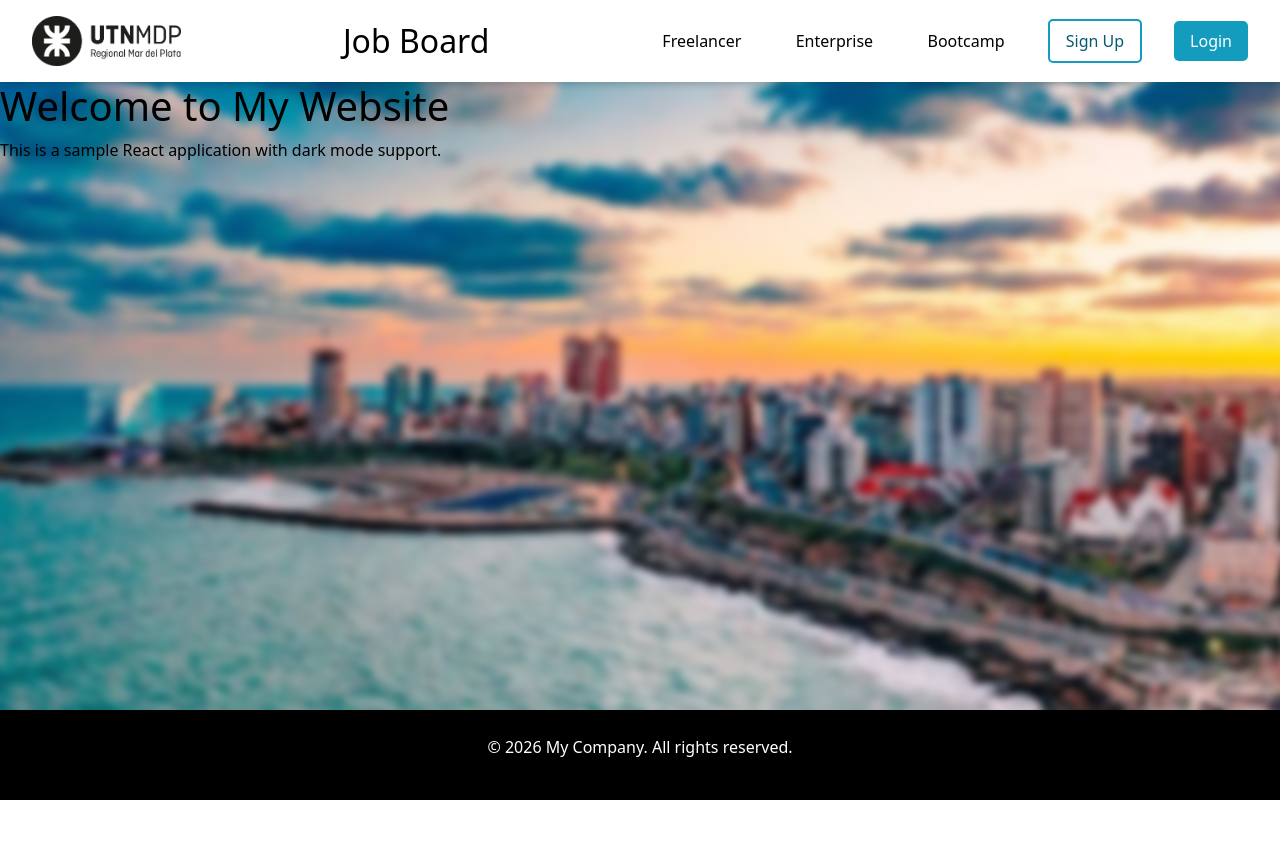
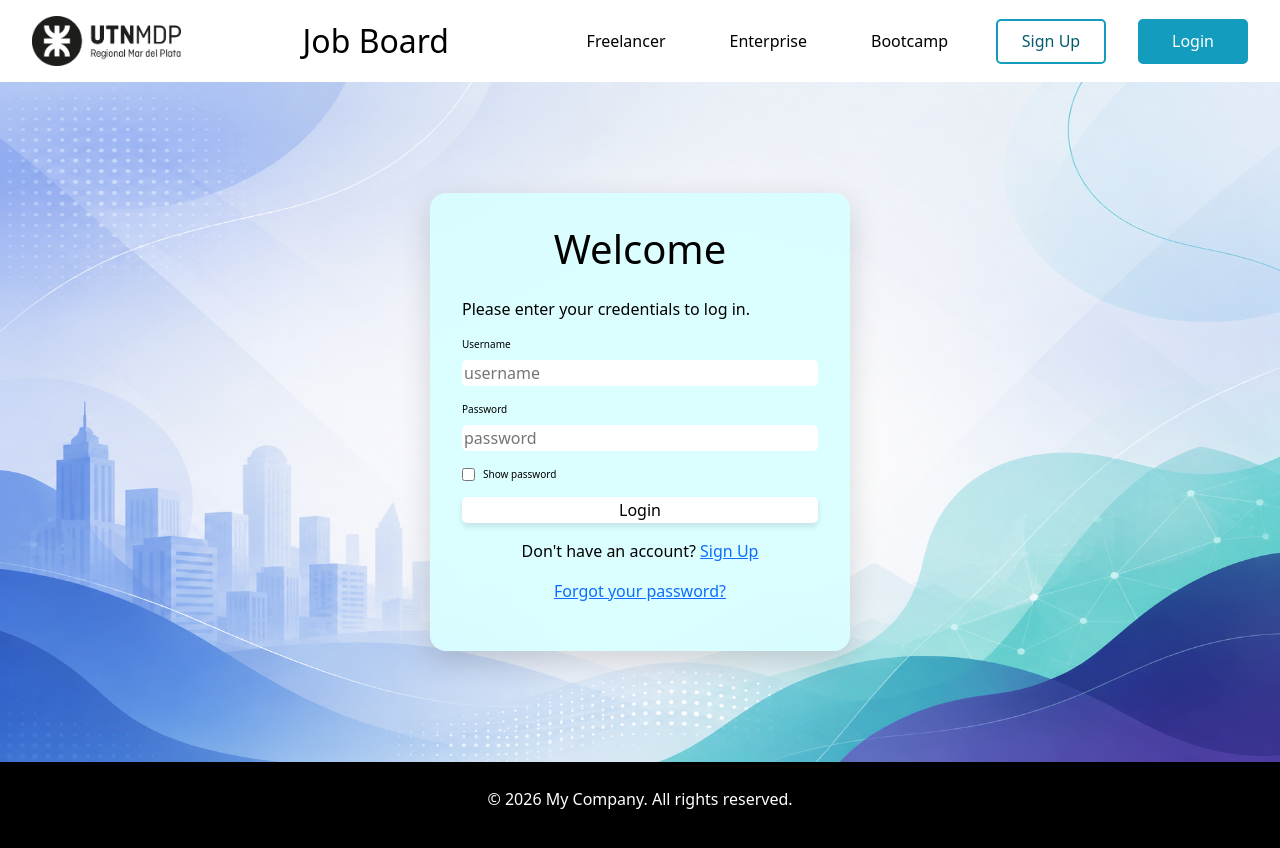
Before and after one commit to joaquinDev22/Proyecto-Final-Front-End, a React (Vite) app: page /login in a window 1280 px wide. Shown: the top 848 px of the page. Before the commit the page ends 800 px from the top, so only its background shows below. Built offline with nearby package versions, Linux system fonts and the light colour scheme.

Commit message:
update 2

```diff
--- a/src/App.tsx
+++ b/src/App.tsx
@@ -1,5 +1,13 @@
 import Header from "./components/Header";
 import Footer from "./components/Footer";
+import { Routes, Route } from "react-router-dom";
+
+import Home from "./pages/Home";
+import Login from "./pages/Login";
+import Signup from "./pages/Signup";
+import Freelancer from "./pages/Freelancer";
+import Enterprise from "./pages/Enterprise";
+import Bootcamp from "./pages/Bootcamp";
 
 import { useDarkMode } from "./hooks/useDarkMode";
 export default function App() {
@@ -8,8 +16,14 @@ export default function App() {
     <div className="app">
       <Header darkMode={darkMode} />
       <main className="content">
-        <h1>Welcome to My Website</h1>
-        <p>This is a sample React application with dark mode support.</p>
+        <Routes>
+          <Route path="/home" element={<Home />} />
+          <Route path="/freelancer" element={<Freelancer />} />
+          <Route path="/enterprise" element={<Enterprise />} />
+          <Route path="/bootcamp" element={<Bootcamp />} />
+          <Route path="/login" element={<Login />} />
+          <Route path="/signup" element={<Signup />} />
+        </Routes>
       </main>
       <Footer/>
     </div>
--- a/src/components/Header.tsx
+++ b/src/components/Header.tsx
@@ -1,3 +1,4 @@
+import { Link } from "react-router-dom";
 type HeaderProps = {
     darkMode: boolean;
 };
@@ -7,13 +8,15 @@ export default function Header({ darkMode }: HeaderProps) {
             <div className="logo">
                 <img src={darkMode ? "/UTN_Logo_Light.png" : "/UTN_Logo_Dark.png"} alt="Logo" />
             </div>
-            <h1 className="title">Job Board</h1>
+            <Link to="/home" className="title-link">
+                <h1 className="title" >Job Board</h1>
+            </Link>
             <nav className="nav">
-                <a href="/freelancer">Freelancer</a>
-                <a href="/enterprise">Enterprise</a>
-                <a href="/bootcamp">Bootcamp</a>
-                <button className="signup-btn">Sign Up</button>
-                <button className="login-btn">Login</button>
+                <Link to="/freelancer" className="nav-link">Freelancer</Link>
+                <Link to="/enterprise" className="nav-link">Enterprise</Link>
+                <Link to="/bootcamp" className="nav-link">Bootcamp</Link>
+                <Link to="/signup" className="signup-btn">Sign Up</Link>
+                <Link to="/login" className="login-btn">Login</Link>
             </nav>
         </header>
     );
--- a/src/index.css
+++ b/src/index.css
@@ -7,11 +7,13 @@ body {
 
 .header {
   display: flex;
+  background-color: #ffffff;
   align-items: center;
-  background-color: rgba(255, 255, 255, 0.8);
   justify-content: space-between;
   padding: 1rem 2rem;
-  box-shadow: 0 2px 8px rgba(0,0,0,0.2);
+  position: sticky;
+  top: 0;
+  z-index: 10;
 }
 
 .logo {
@@ -31,10 +33,13 @@ body {
 }
 
 .title {
-
   font-size: 2em;
   margin: 0;
   cursor: pointer;
+}
+.title-link {
+  text-decoration: none;
+  color: inherit;
 }
 
 .nav {
@@ -46,48 +51,16 @@ body {
   padding: 0;
 }
 
-.login-btn{
-  background-color: #139cbe;
-  color: white;
-  padding: 0.5rem 1rem;
-  border: none;
+.nav-link {
+  color: inherit !important;
+  font-weight: 500 !important;
+  position: relative;
+  display: inline-block;
+  padding: 0.5rem 0.7rem;
   border-radius: 5px;
   cursor: pointer;
 }
-
-.login-btn:hover {
-  background-color: #0f365e;
-}
-
-.signup-btn{
-  background-color: transparent;
-  color: #045b70;
-  padding: 0.5rem 1rem;
-  border: 2px solid #139cbe;
-  border-radius: 5px;
-  cursor: pointer;
-}
-
-.signup-btn:hover {
-  background-color: #0f365e;
-  color: white;
-}
-
-.nav a {
-  position: relative;
-  display: inline-block;
-  background: none;
-  color: inherit;
-  padding: 0.5rem 0.7rem;
-  font-weight: 500;
-  border: none;
-  text-decoration: none;
-  border-radius: 5px;
-  cursor: pointer;
-  white-space: nowrap;
-}
-
-.nav a::after {
+.nav-link::after {
   content: '';
   position: absolute;
   width: 100%;
@@ -100,25 +73,87 @@ body {
   transition: transform 0.5s ease;
 }
 
-.nav a:hover::after {
+.nav-link:hover::after {
   transform: scaleX(1);
 }
 
-.login {
+.login-page {
+  min-height: calc(100vh - 120px);
   display: flex;
-  flex-direction: column;
+  justify-content: center;
   align-items: center;
+  padding: 2rem;
+}
+.login-title {
+  display: flex;
   justify-content: center;
-  height: 70vh;
+  align-items: center;
+  font-size: 2.5em;
+  margin-bottom: 1.5rem;
 }
 
-.field {
-  margin-bottom: 1em;
+.login-card {
+  background-color: rgba(216, 254, 255, 0.92);
+  width: 100%;
+  max-width: 420px;
+  padding: 2rem;
+  border-radius: 16px;
+  box-shadow: 0 10px 30px rgba(0,0,0,0.15);
+  backdrop-filter: blur(10px);
+  height: fit-content;
+}
+.login-form-btn {
+  background-color: #ffffff;
+  border: none;
+  width: 100%;
+  border-radius: 5px;
+  box-shadow: 0 4px 6px rgba(0, 0, 0, 0.1);
+}
+.field input{
   display: flex;
   align-items: center;
   justify-content: center;
+  width: 100%;
+  border: none;
+  margin-bottom: 1em;
+  border-radius: 5px;
 }
-
+.field input:focus {
+    outline: none;
+    border: 2px solid #6ec6ff;
+    box-shadow: 0 0 8px rgba(110, 198, 255, 0.5);
+}
+.field-label {
+  font-size:x-small;
+  margin-bottom: 0.5rem;
+  display: block;
+  font-weight: 500;
+}
+.container-show {
+    display: flex;
+    align-items: center;
+    justify-content: flex-start;
+    gap: 8px;
+    margin-top: 10px;
+    margin-bottom: 15px;
+}
+.container-show label{
+    margin: 0;
+    font: inherit;
+    font-size: x-small;
+    font-weight: 500;
+    cursor: pointer;
+}
+.suggest-text{
+  font: 1em inherit;
+  text-align: center;
+  margin-top: 1rem;
+}
+.suggest-text-1{
+  font-size: small;
+  font: inherit;
+  text-align: center;
+}
 .light {
   background-color: white;
   color: black;
@@ -143,29 +178,57 @@ body {
   background-color: transparent;
   color: inherit;
 }
+.login-btn,
+.signup-btn {
+  text-decoration: none;
+  display: flex;
+  align-items: center;
+  justify-content: center;
+  min-width: 110px;
+  height: 45px;
+  padding: 0.5rem 1rem;
+  border-radius: 5px;
+  font-size: 1rem;
+  font-weight: 500;
+  box-sizing: border-box;
+  transition: all 0.2s ease;
+}
+
+.login-btn {
+  background-color: #139cbe;
+  color: white;
+  border: 2px solid #139cbe;
+}
+
+.login-btn:hover {
+  background-color: #0f365e;
+}
+
+.signup-btn {
+  background-color: transparent;
+  color: #045b70;
+  border: 2px solid #139cbe;
+}
+
+.signup-btn:hover {
+  background-color: #0f365e;
+  color: white;
+}
+
 .app {
     min-height: 100vh;
     display: flex;
     flex-direction: column;
-    overflow: hidden;
 }
 
 .content {
   position: relative;
   flex: 1;
   overflow: hidden;
-}
-.content::before {
-    content: "";
-    position: absolute;
-    inset: -10px;
-    background-image: url("/fondo pagina.jpeg");
-    background-size: cover;
-    background-position: center;
-    background-repeat: no-repeat;
-    filter: blur(4px);
-    transform: scale(1.05);
-    z-index: -1;
+  background-image: url("/fondo_pagina.png");
+  background-size: 100% 100%;
+  background-position: center;
+  background-repeat: no-repeat;
 }
 
 .footer {
@@ -209,8 +272,7 @@ body {
         gap: 12px;
     }
 
-    .nav span,
-    .nav a,
+    .nav-link,
     .option {
         font-size: 18px;
     }
--- a/src/main.tsx
+++ b/src/main.tsx
@@ -1,11 +1,14 @@
+import { BrowserRouter } from "react-router-dom"
 import { StrictMode } from 'react'
-import { createRoot } from 'react-dom/client'
+import ReactDOM from 'react-dom/client'
 import './index.css'
 import 'bootstrap/dist/css/bootstrap.min.css'
 import App from './App.tsx'
 
-createRoot(document.getElementById('root')!).render(
+ReactDOM.createRoot(document.getElementById('root')!).render(
   <StrictMode>
-    <App />
+    <BrowserRouter>
+      <App />
+    </BrowserRouter>
   </StrictMode>,
 )
--- /dev/null
+++ b/src/pages/Bootcamp.tsx
@@ -0,0 +1,8 @@
+export default function Bootcamp() {
+    return (
+        <div className="bootcamp">
+            <h1>Bootcamp</h1>
+            <p>Explore intensive bootcamp programs designed to equip you with the skills needed for a successful career in tech.</p>
+        </div>
+    );
+}
--- /dev/null
+++ b/src/pages/Enterprise.tsx
@@ -0,0 +1,8 @@
+export default function Enterprise() {
+    return (
+        <div className="enterprise">
+            <h1>Enterprise</h1>
+            <p>Access a wide range of enterprise job listings and connect with top-tier talent for your organization.</p>
+        </div>
+    );
+}
--- /dev/null
+++ b/src/pages/Freelancer.tsx
@@ -0,0 +1,8 @@
+export default function Freelancer() {
+    return (
+        <div className="freelancer">
+            <h1>Freelancer</h1>
+            <p>Discover a world of freelance opportunities and connect with clients seeking your expertise.</p>
+        </div>
+    );
+}
--- /dev/null
+++ b/src/pages/Home.tsx
@@ -0,0 +1,8 @@
+export default function Home() {
+    return (
+        <div className="home">
+            <h1>Welcome to the Job Board</h1>
+            <p>Find your next opportunity or hire top talent today!</p>
+        </div>
+    );
+}
--- a/src/pages/Login.tsx
+++ b/src/pages/Login.tsx
@@ -1,17 +1,30 @@
+import { Link } from "react-router-dom";
+
 export default function Login() {
     return (
-        <div className="login">
-            <h1>Login</h1>
-            <form>
-                <div className="field">
-                    <input placeholder="username" type="text" id="user" name="user" />
+        <div className="login-page">
+                <div className="login-card">
+                <h1 className="login-title">Welcome</h1>
+                <p className="welcome-text">Please enter your credentials to log in.</p>
+                <form className="login-form">
+                    <div className="field">
+                        <p className="field-label">Username</p>
+                        <input placeholder="username" type="text" id="user" name="user" />
+
+                        <p className="field-label">Password</p>
+                        <input placeholder="password" type="password" id="password" name="password" />
+                    </div>
+                    <div className="container-show">
+                            <input type="checkbox" id="show" name="show" />
+                            <label htmlFor="show">Show password</label>
+                    </div>
+                    <button type="submit" className="login-form-btn">Login</button>
+                </form>
+                <div>
+                    <p className="suggest-text">Don't have an account? <Link to="/signup">Sign Up</Link></p>
+                    <p className="suggest-text-1"><Link to="/reset-password">Forgot your password?</Link></p>
                 </div>
-                <div className="field">
-                    <input placeholder="password" type="password" id="password" name="password" />
-                </div>
-                <button type="submit">Login</button>
-            </form>
-            <p>Don't have an account? <a href="/signup">Sign Up</a></p>
+            </div>
         </div>
     );
 }
--- a/src/pages/Signup.tsx
+++ b/src/pages/Signup.tsx
@@ -0,0 +1,8 @@
+export default function Signup(){
+    return (
+        <div className="signup">
+            <h1>Sign Up</h1>
+            <p>Create an account to access exclusive job opportunities and connect with top talent.</p>
+        </div>
+    );
+}
```
Also changed, not shown: public/fondo pagina.jpeg (deleted), public/fondo_pagina.png (added).
